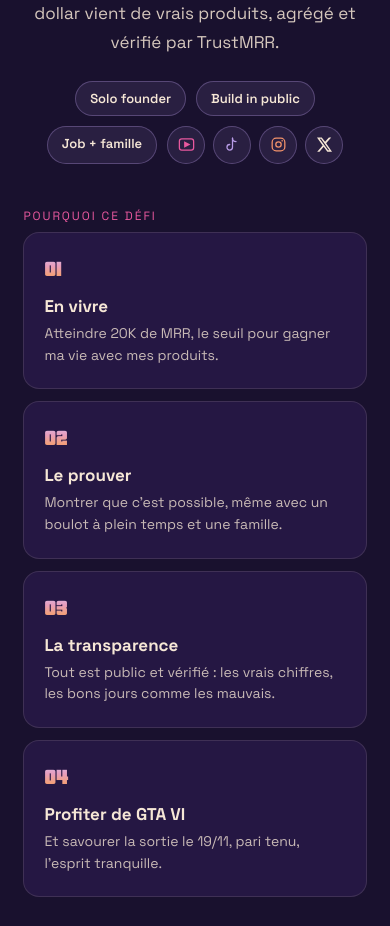
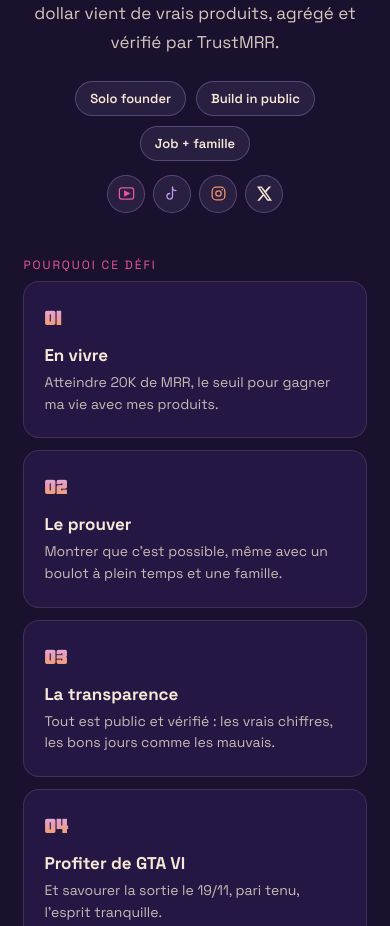
Before and after one commit to robinnat/20kavant, a Next.js app: page /robinnat in a window 390 px wide. Shown: the part 1540-2466 px from the top of the page. Built offline with nearby package versions, Linux system fonts and the light colour scheme; no server answers.

Commit message:
About: chips, social icons and follower count on separate lines
Co-Authored-By: Claude Fable 5 <noreply@anthropic.com>
Claude-Session: https://claude.ai/code/session_0144gnCmJzdYYDgCJSH8uquG

```diff
--- a/app/globals.css
+++ b/app/globals.css
@@ -318,11 +318,11 @@
   .about-grid p{ color:var(--cream); opacity:.85; font-size:17px; line-height:1.7; margin-top:18px; max-width:560px; }
   .about-chips{ display:flex; flex-wrap:wrap; gap:10px; margin-top:24px; }
   .about-chips span{ font-size:13px; font-weight:600; color:var(--cream); background:rgba(183,155,230,0.1); border:1px solid rgba(183,155,230,0.32); border-radius:999px; padding:8px 14px; }
-  .about-social{ display:inline-flex; align-items:center; gap:8px; }
+  .about-social{ display:flex; align-items:center; gap:8px; margin-top:14px; }
   .about-social a{ width:38px; height:38px; border-radius:50%; display:flex; align-items:center; justify-content:center; background:rgba(183,155,230,0.1); border:1px solid rgba(183,155,230,0.32); transition:transform .15s ease, border-color .15s ease; }
   .about-social a:hover{ transform:translateY(-2px); border-color:var(--pink); }
   .about-social svg{ width:19px; height:19px; }
-  .about-followers{ display:inline-flex; align-items:center; gap:9px; margin-top:16px; padding:9px 16px; border-radius:999px; background:var(--bg-panel); border:1px solid var(--line); font-size:14px; color:var(--muted); }
+  .about-followers{ display:inline-flex; align-items:center; gap:9px; margin-top:14px; padding:9px 16px; border-radius:999px; background:var(--bg-panel); border:1px solid var(--line); font-size:14px; color:var(--muted); }
   .about-followers strong{ color:var(--cream); font-weight:700; }
   .about-followers .dot{ width:7px; height:7px; border-radius:50%; background:var(--teal); box-shadow:0 0 8px var(--teal); animation:pulse 1.6s infinite; }
   .about-why{ display:grid; grid-template-columns:repeat(4,1fr); gap:16px; margin-top:44px; }
@@ -336,6 +336,7 @@
     .about-photo{ max-width:240px; margin:0 auto; }
     .about-grid p{ margin-left:auto; margin-right:auto; }
     .about-chips{ justify-content:center; }
+    .about-social{ justify-content:center; }
     .about-why{ grid-template-columns:1fr; gap:12px; text-align:left; }
   }
   @media(max-width:460px){ .about-why{ grid-template-columns:1fr; } }
--- a/components/About.js
+++ b/components/About.js
@@ -21,7 +21,8 @@ export default async function About() {
             <span>Solo founder</span>
             <span>Build in public</span>
             <span>Job + famille</span>
-            <div className="about-social">
+          </div>
+          <div className="about-social">
               <a href="https://youtube.com/@robinnat20" target="_blank" rel="noopener" aria-label="YouTube">
                 <svg viewBox="0 0 24 24" fill="none">
                   <path d="M9 8L17 12L9 16V8Z" fill="#E8589E" />
@@ -59,12 +60,11 @@ export default async function About() {
                   />
                 </svg>
               </a>
-            </div>
           </div>
           {total > 0 && (
             <div className="about-followers">
               <span className="dot"></span>
-              <strong>{total.toLocaleString("fr-FR")}</strong>&nbsp;abonnés cumulés sur les réseaux
+              <strong>{total.toLocaleString("fr-FR")}</strong>&nbsp;abonnés
             </div>
           )}
         </div>
```
